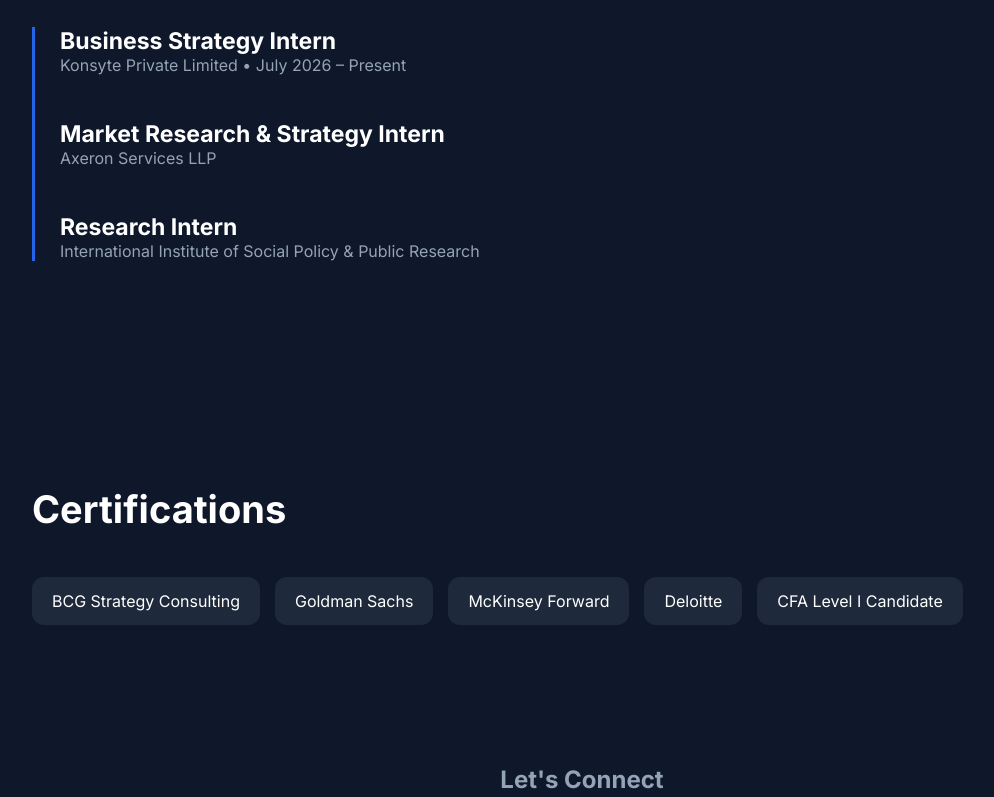
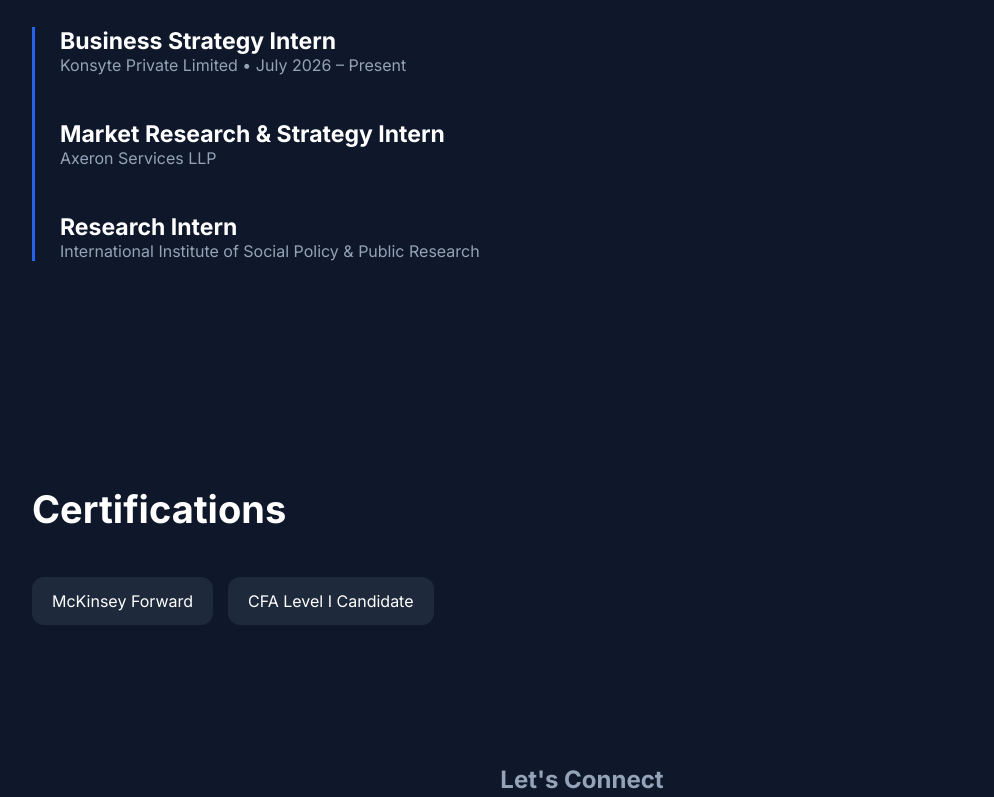
Before and after one commit to lakshyamaheshwari22/lakshyamaheshwari22.github.io, a plain HTML site: page index.html in a window 1280 px wide. Shown: the part 2000-2797 px from the top of the page, without its empty margins (58-1052 px from the left). Drawn offline with Linux system fonts and the light colour scheme.

Commit message:
Modify Resume link style and remove badges
Updated the Resume link to have an outline style and removed several certification badges.

```diff
--- a/index.html
+++ b/index.html
@@ -291,7 +291,7 @@
 
 <h2>Building practical experience in consulting, business analysis and corporate finance.</h2>
 
-<a href="Resume.pdf" class="btn" target="_blank" rel="noopener">Resume</a>
+<a href="Resume.pdf" class="btn outline" target="_blank" rel="noopener">Resume</a>
 
 <a href="https://www.linkedin.com/in/lakshya-maheshwari-64a411372" class="btn outline" target="_blank" rel="noopener">LinkedIn</a>
 
@@ -429,13 +429,7 @@
 
 <div class="badges">
 
-<div class="badge">BCG Strategy Consulting</div>
-
-<div class="badge">Goldman Sachs</div>
-
 <div class="badge">McKinsey Forward</div>
-
-<div class="badge">Deloitte</div>
 
 <div class="badge">CFA Level I Candidate</div>
 
```
